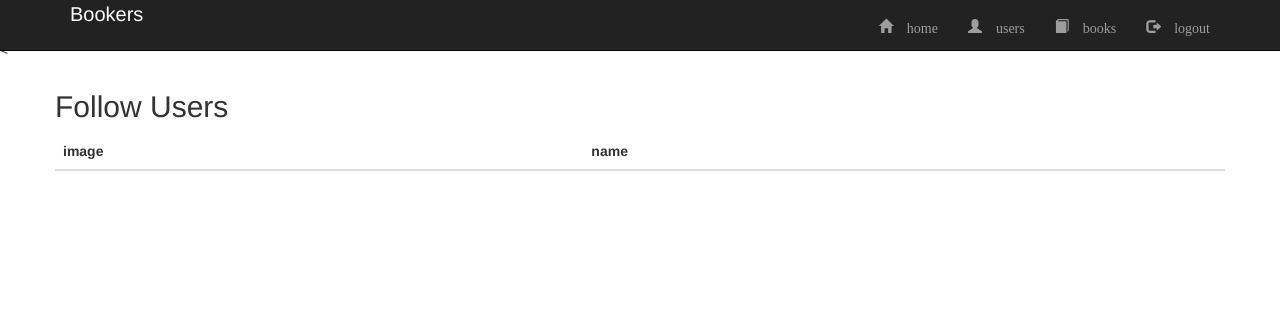
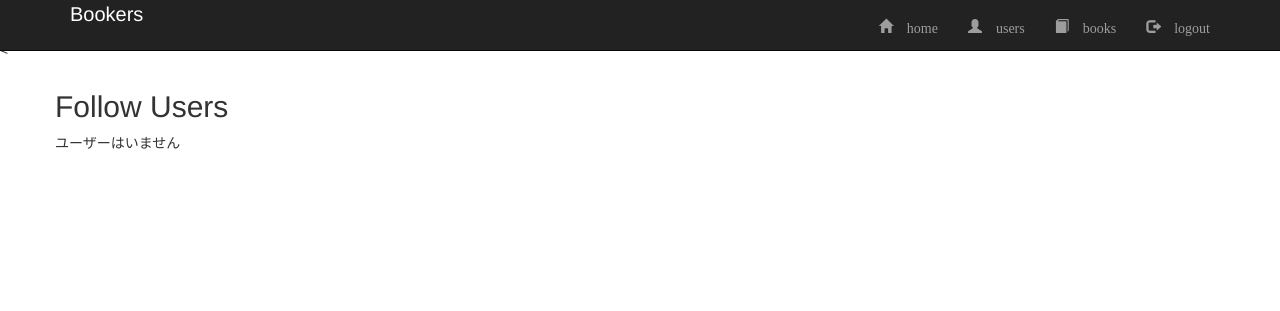
Before and after one commit to skiym-aaa/bookers2-debug, a Rails app: a page that uses app/views/users/show_follow.html.erb in a window 1280 px wide. Shown: the top 311 px of the page. Run offline with Rails 7, Linux system fonts and the light colour scheme; the visitor is signed in with stand-in values (Sample User, id 1); lists and menus that the app fills with data are empty; style sheets or scripts are compiled from the project's sources; parts of the project's set-up code (start-up, migrations or seed data) failed here and were passed over; some libraries are stand-ins or nearby versions.

```diff
--- a/app/models/relationship.rb
+++ b/app/models/relationship.rb
@@ -4,3 +4,9 @@ class Relationship < ApplicationRecord
   validates :follower_id, presence: true
   validates :following_id, presence: true
 end
+
+# class_name: ‘User’ と補足設定することで、
+# Followクラスという存在しないクラスを参照することを防ぎ、
+# User クラスであることを明示しています。
+# 要は「followモデルなんて存在しないので、
+# userモデルにbelongs_toしてね！」って事です。
--- a/app/views/users/show_follow.html.erb
+++ b/app/views/users/show_follow.html.erb
@@ -1,6 +1,7 @@
 <div class="container">
   <div class="row">
     <h2>Follow Users</h2>
+    <% if @users.count > 0 %>
       <table class="table table-hover">
 
         <thead>
@@ -29,5 +30,8 @@
         </tbody>
 
       </table>
+    <% else %>
+    <p>ユーザーはいません</p>
+    <% end %>
   </div>
 </div>
--- a/app/views/users/show_follower.html.erb
+++ b/app/views/users/show_follower.html.erb
@@ -1,6 +1,7 @@
 <div class="container">
   <div class="row">
     <h2>Follower Users</h2>
+    <% if @users.count > 0 %>
       <table class="table table-hover">
 
         <thead>
@@ -36,5 +37,8 @@
         </tbody>
 
       </table>
+    <% else %>
+    <p>ユーザーはいません</p>
+    <% end %>
   </div>
 </div>
```
Also changed, not shown: app/models/user.rb (+6 -2 lines). Lines whose indentation alone changed are shown as unchanged.
